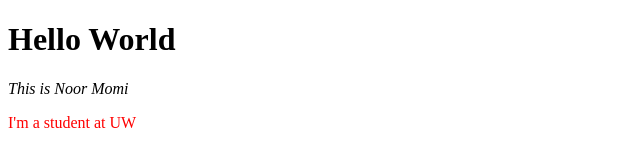
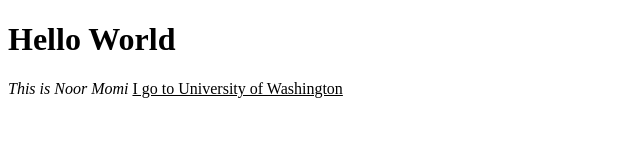
Before and after one commit to nmomi-1736789/nmomi-1736789.github.io, a plain HTML site: page index.html in a window 1280 px wide. Shown: the whole page, without its empty margins (0-640 px from the left). Drawn offline with Linux system fonts and the light colour scheme.

Commit message:
Add files via upload

```diff
--- a/index.html
+++ b/index.html
@@ -6,6 +6,6 @@
     <body>
         <h1>Hello World</h1>
         <em>This is Noor Momi</em>
-        <p><font color="red">I'm a student at UW</font></p>
+        <u>I go to University of Washington</u>
     </body>
 </html>
```
